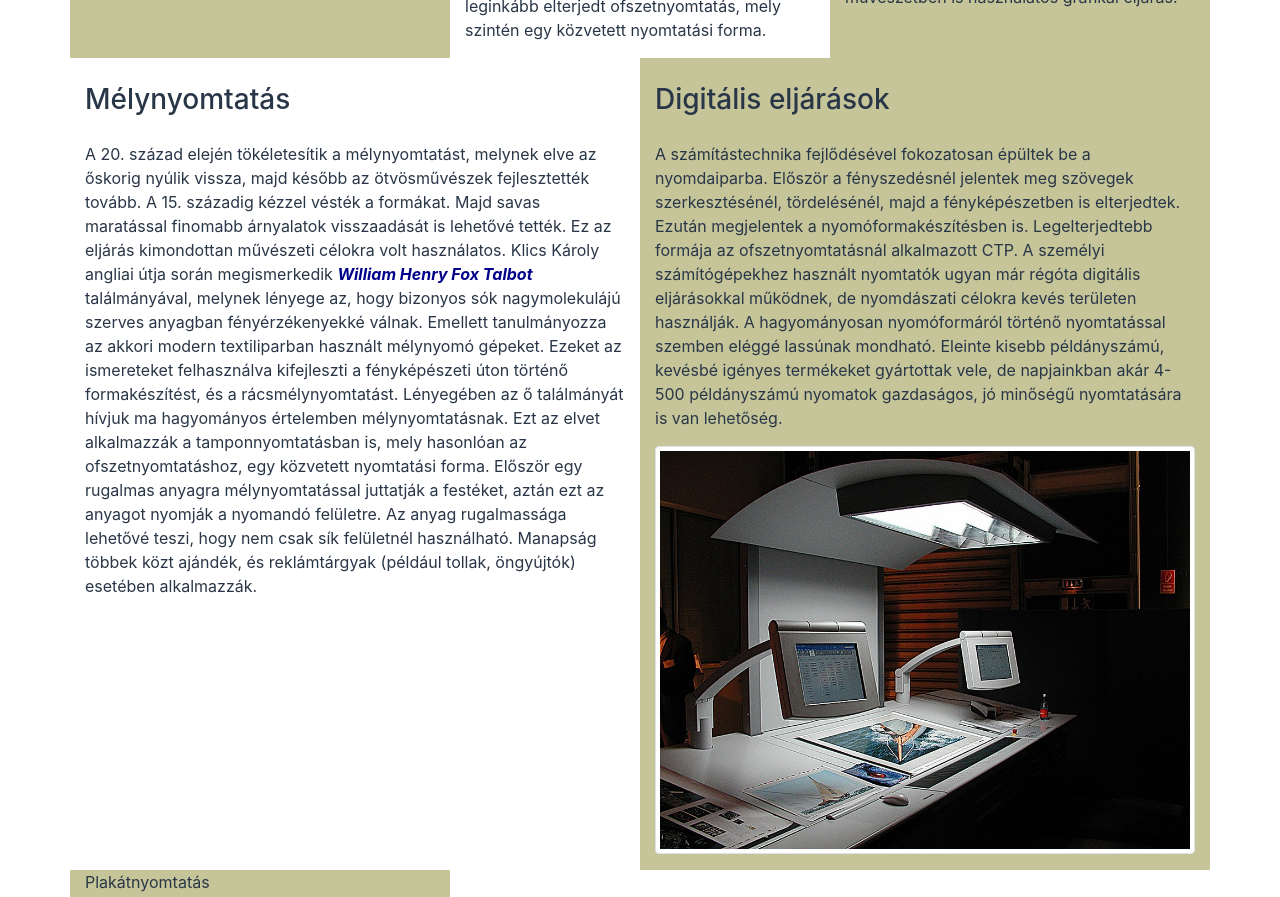
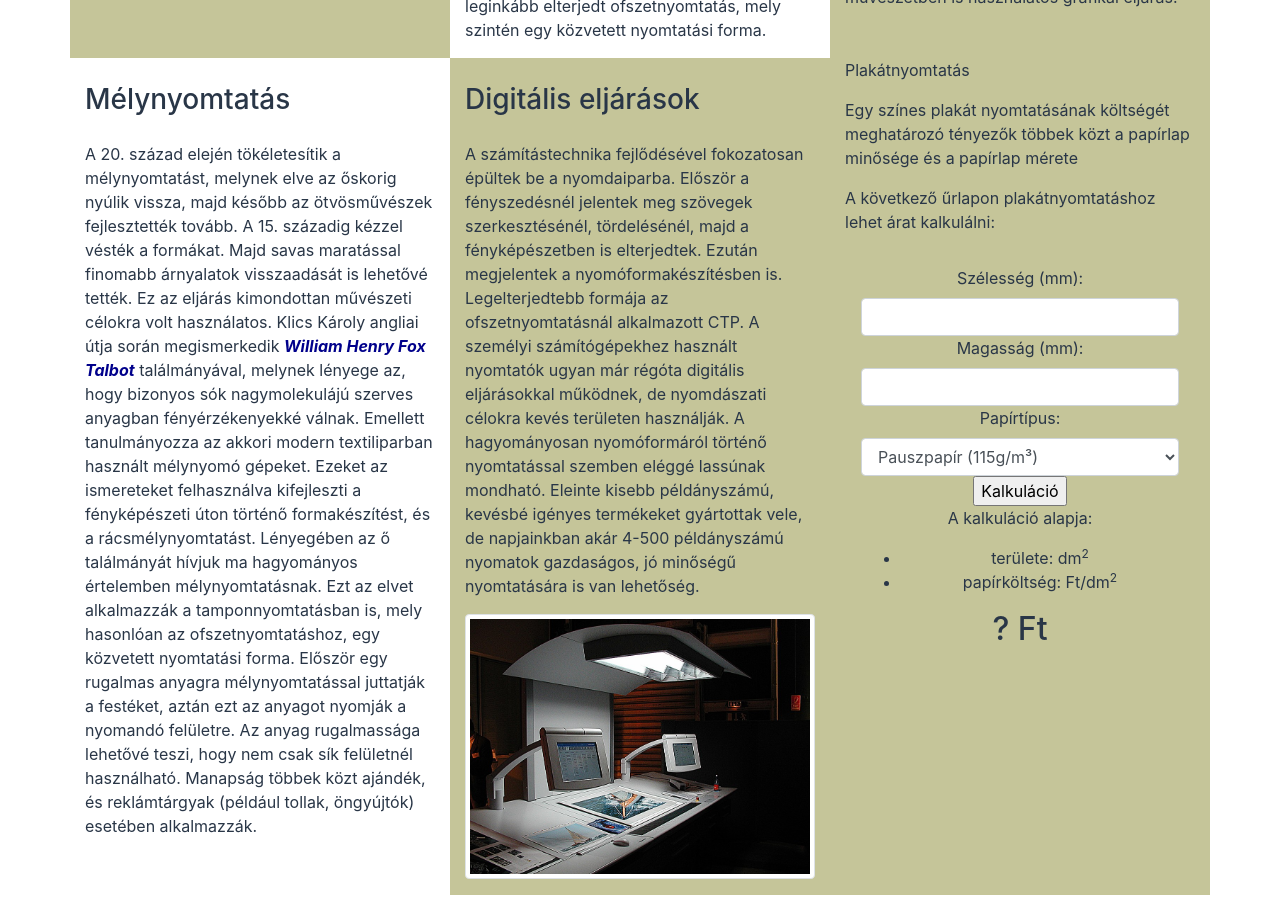
Before and after one commit to klmnalex/nyomtatas-2024-12-16, a plain HTML site: page index.html in a window 1280 px wide. Shown: the part 1176-2073 px from the top of the page. Drawn offline with Linux system fonts and the light colour scheme.

Commit message:
5. a + b

```diff
--- a/index.html
+++ b/index.html
@@ -85,7 +85,7 @@
             </div>
         </div>
         <div class="row">
-            <div class="col-md-6">
+            <div class="col-md-4">
                 <h3>Mélynyomtatás</h3>
                 <p>A 20. század elején tökéletesítik a mélynyomtatást, melynek elve az őskorig nyúlik vissza, majd
                     később az
@@ -111,7 +111,7 @@
                     alkalmazzák.
                 </p>
             </div>
-            <div class="col-md-6 bg-torzs">
+            <div class="col-md-4 bg-torzs">
                 <h3>Digitális eljárások</h3>
                 <p>A számítástechnika fejlődésével fokozatosan épültek be a nyomdaiparba. Először a fényszedésnél
                     jelentek meg
@@ -131,9 +131,34 @@
             <div class="col-md-4 bg-torzs">
                 <p>Plakátnyomtatás</p>
 
-                <p>Egy színes plakát nyomtatásának költségét meghatározó tényezők többek közt a papírlap minősége és a papírlap mérete</p>
+<p>Egy színes plakát nyomtatásának költségét meghatározó tényezők többek közt a papírlap minősége és a papírlap mérete</p>
 
-                <p>A következő űrlapon plakátnyomtatáshoz lehet árat kalkulálni:</p>
+<p>A következő űrlapon plakátnyomtatáshoz lehet árat kalkulálni:</p>
+
+<form class="bg-torzs p-3 text-center">
+  <label for="szelesseg">Szélesség (mm):</label>
+  <input type="text" class="form-control" id="szelesseg" min="10" max="1000" />
+  <label for="magassag">Magasság (mm):</label>
+  <input type="text" class="form-control" id="magassag" min="10" max="1400" />
+  <label for="ptip">Papírtípus:</label>
+  <select class="form-control" id="papirtipus">
+    <option value="38">Pauszpapír (115g/m³)</option>
+    <option value="32">Matt, vastag, általános papír (120g/m³)</option>
+    <option value="45">Matt, normál, fotópapír (180g/m³)</option>
+    <option value="45">Fényes, normál, fotópapír (200g/m³)</option>
+    <option value="45">Szatén, normál, fotópapír (190g/m³)</option>
+    <option value="65">Művész, kreatív, kartonpapír (300g/m³)</option>
+  </select>
+  <input type="button" value="Kalkuláció" id="kalkulalGomb" />
+  <div>
+    <p>A kalkuláció alapja:</p>
+    <ul>
+      <li>területe: <span id="terulet"></span> dm<sup>2</sup></li>
+      <li>papírköltség: <span id="papir"></span> Ft/dm<sup>2</sup></li>
+    </ul>
+    <h2><span id="koltseg">?</span> Ft</h2>
+  </div>
+</form>
             </div>
 
         </div>
```
